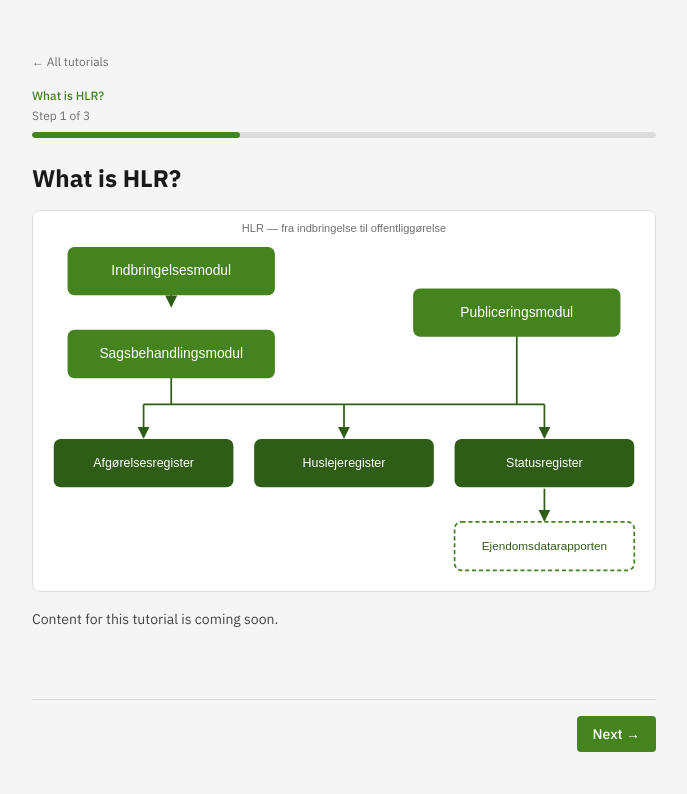
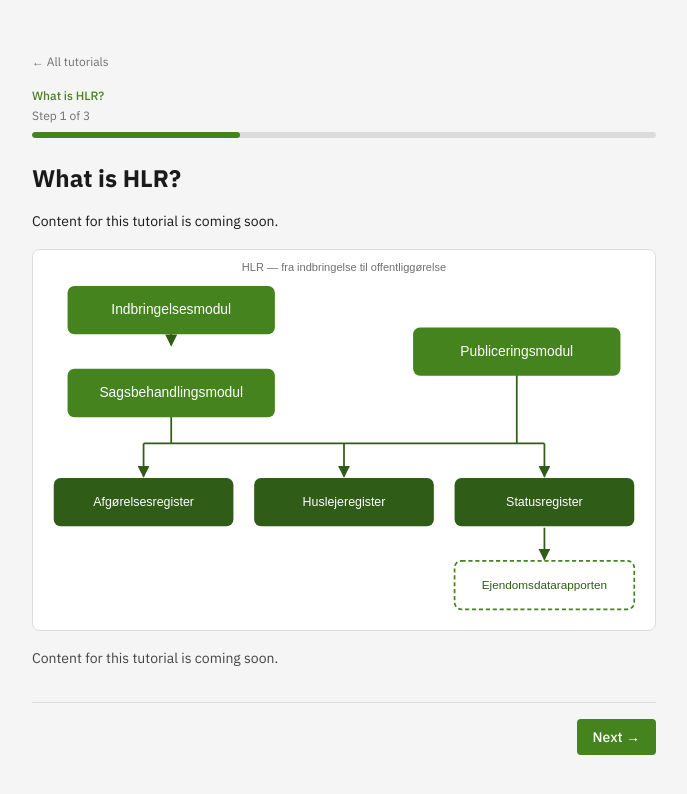
Before and after one commit to esbenbsmith/hlr-tutorial, a Next.js app: page /hlr/en/hvad-er-hlr/1 in a window 1280 px wide. Shown: the top 794 px of the page, without its empty margins (296-983 px from the left). Built offline with nearby package versions, Linux system fonts and the light colour scheme.

Commit message:
Add optional caption field rendered above the image, use it on several steps

```diff
--- a/data/tutorials.json
+++ b/data/tutorials.json
@@ -13,9 +13,13 @@
             "en": "What is HLR?",
             "da": "Hvad er HLR?"
           },
+          "caption": {
+            "en": "Content for this tutorial is coming soon.",
+            "da": "HLR er en samlet digital løsning til indbringelse, sagsbehandling, og indberetning af husleje- og beboerklagenævnssager."
+          },
           "content": {
             "en": "Content for this tutorial is coming soon.",
-            "da": "HLR er en samlet digital løsning til indbringelse, sagsbehandling, og indberetning af husleje- og beboerklagenævnssager. Løsningen består af tre moduler: Indbringelsesmodulet, Sagsbehandlingsmodulet og Publiceringsmodulet. Publiceringsmodulet bruges til indberetning af afgørelser."
+            "da": "Løsningen består af tre moduler: Indbringelsesmodulet, Sagsbehandlingsmodulet og Publiceringsmodulet. Publiceringsmodulet bruges til indberetning af afgørelser."
           },
           "image": "/images/hvad-er-hlr/system-oversigt.svg"
         },
@@ -25,9 +29,13 @@
             "en": "Example: step with an image",
             "da": "Hvad er obligatorisk for kommunerne at bruge?"
           },
+          "caption": {
+            "en": "This step shows the \"image\" field — see data/tutorials.json.",
+            "da": "For husleje- og beboerklagenævnene i kommunerne er det udelukkende indberetningsfunktionen (”Publiceringsmodulet”) som er obligatorisk. Det kan tilgås på publicer.huslejenaevn.dk."
+          },
           "content": {
             "en": "This step shows the \"image\" field — see data/tutorials.json.",
-            "da": "For husleje- og beboerklagenævnene i kommunerne er det udelukkende indberetningsfunktionen (”Publiceringsmodulet”) som er obligatorisk. Det kan tilgås på publicer.huslejenaevn.dk. Det er lovpligtigt at indberette sagen senest 14 dage efter sagen er indbragt, og senest 14 dage efter afgørelsen er truffet. Indbringelsesmodulet og sagsbehandlingsmodulet er valgfrie."
+            "da": "Det er lovpligtigt at indberette sagen senest 14 dage efter sagen er indbragt, og senest 14 dage efter afgørelsen er truffet. Indbringelsesmodulet og sagsbehandlingsmodulet er valgfrie."
           },
           "image": "/images/hvad-er-hlr/system-oversigt.svg"
         },
@@ -37,9 +45,13 @@
             "en": "Example: step with an image",
             "da": "Hvad kan kommunerne tilvælge?"
           },
+          "caption": {
+            "en": "This step shows the \"image\" field — see data/tutorials.json.",
+            "da": "Kommunerne kan vælge en fuld tilkobling, en delvis tilkobling, eller vælge minimumsløsningen som er lovpligtig."
+          },
           "content": {
             "en": "This step shows the \"image\" field — see data/tutorials.json.",
-            "da": "Dit nævn kan vælge mellem:\n\n• At bruge hele systemet, dvs. både indbringelse, sagsbehandling og indberetning til registrene sker i samme system.\n\n• At modtage indbringelser i systemet og indberette afgørelserne i system, men at gennemføre sagsbehandling i et af kommunerne/nævnets eget systemer.\n\n• At bruge Publiceringsmodulet til indberetning af sagerne/afgørelserne."
+            "da": "Dit nævn kan vælge mellem:\n\n• At bruge hele systemet, dvs. både indbringelse, sagsbehandling og indberetning til registrene sker i samme system.\n\n• At modtage indbringelser i systemet og indberette afgørelserne i systemet, men at gennemføre sagsbehandling i et af kommunerne/nævnets egne systemer.\n\n• At bruge Publiceringsmodulet til den lovpligtige indberetning af sagerne/afgørelserne."
           },
           "image": "/images/hvad-er-hlr/tilvalg-modeller.svg"
         }
@@ -57,6 +69,10 @@
           "title": {
             "en": "How do I get access to HLR?",
             "da": "Hvordan kommer jeg ind på HLR?"
+          },
+          "caption": {
+            "en": "This step shows the \"image\" field — see data/tutorials.json.",
+            "da": "Du skal via MitID Erhverv, have tildelt en af tre roller, for at bruge systemet."
           },
           "content": {
             "en": "Content for this tutorial is coming soon.",
--- a/src/app/[locale]/[tutorial]/[step]/page.tsx
+++ b/src/app/[locale]/[tutorial]/[step]/page.tsx
@@ -96,6 +96,12 @@ export default async function StepPage({
 
       <h1 className="mb-4 text-2xl font-bold text-[var(--text-primary)]">{step.title[locale]}</h1>
 
+      {step.caption && (
+        <p className="mb-4 text-sm leading-relaxed text-[var(--text-primary)]">
+          {renderWithBold(step.caption[locale])}
+        </p>
+      )}
+
       {step.image && (
         // eslint-disable-next-line @next/next/no-img-element -- path comes from JSON content, dimensions vary per step
         <img
--- a/src/lib/tutorials.ts
+++ b/src/lib/tutorials.ts
@@ -14,6 +14,7 @@ export type StepVideo =
 export type Step = {
   id: string;
   title: LocalizedText;
+  caption?: LocalizedText;
   content: LocalizedText;
   image?: string;
   video?: StepVideo;
@@ -52,6 +53,9 @@ function validateStep(raw: unknown, tutorialLabel: string, index: number): Step
     throw new Error(`${label}: missing "id"`);
   }
   assertLocalizedText(step.title, "title", label);
+  if (step.caption !== undefined) {
+    assertLocalizedText(step.caption, "caption", label);
+  }
   assertLocalizedText(step.content, "content", label);
 
   if (step.image !== undefined && typeof step.image !== "string") {
```
